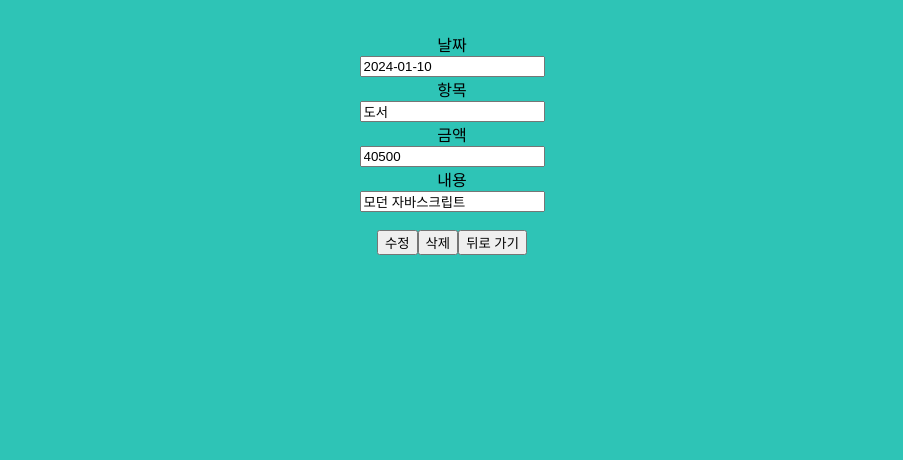
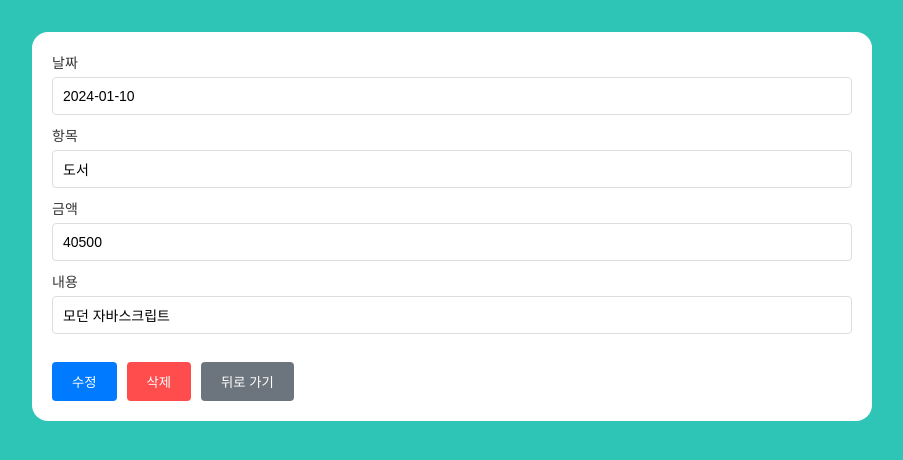
Before and after one commit to hb9901/CheckBook, a React (Vite) app: page /25600f72-53b4-4187-a9c2-47358580e2f8 in a window 1280 px wide. Shown: the top 460 px of the page, without its empty margins (188-1091 px from the left). Built offline with nearby package versions, Linux system fonts and the light colour scheme.

Commit message:
style: expenditure css 적용

```diff
--- a/src/components/Expenditure/Expenditure.jsx
+++ b/src/components/Expenditure/Expenditure.jsx
@@ -2,21 +2,96 @@ import { useRef } from "react";
 import { useNavigate, useParams } from "react-router-dom";
 import styled from "styled-components";
 
-const Wrapper = styled.div``;
+const Wrapper = styled.div`
+  margin: 0px auto;
 
-const InputWrapper = styled.div``;
+  padding: 20px;
+  max-width: 800px;
+  border-radius: 16px;
 
-const Label = styled.div``;
+  background-color: rgb(255, 255, 255);
+`;
 
-const Input = styled.input``;
+const InputWrapper = styled.div`
+  display: flex;
+  flex-direction: column;
 
-const ButtonWrapper = styled.div``;
+  margin-bottom: 10px;
+`;
 
-const ModifyButton = styled.button``;
+const Label = styled.div`
+  margin-bottom: 5px;
 
-const DeleletButton = styled.button``;
+  font-size: 14px;
+  text-align: left;
 
-const GoBackButton = styled.button``;
+  color: rgb(51, 51, 51);
+`;
+
+const Input = styled.input`
+  padding: 10px;
+
+  border: 1px solid rgb(221, 221, 221);
+  border-radius: 4px;
+
+  font-size: 14px;
+`;
+
+const ButtonWrapper = styled.div`
+  display: flex;
+  gap: 10px;
+`;
+
+const ModifyButton = styled.button`
+  padding: 10px 20px;
+
+  border: none;
+  border-radius: 4px;
+
+  background-color: rgb(0, 123, 255);
+  color: white;
+
+  cursor: pointer;
+  transition: background-color 0.2s ease-in-out 0s;
+
+  &:hover {
+    background-color: rgb(0, 38, 255);
+  }
+`;
+
+const DeleletButton = styled.button`
+  padding: 10px 20px;
+
+  border: none;
+  border-radius: 4px;
+
+  background-color: rgb(255, 77, 77);
+  color: white;
+
+  cursor: pointer;
+  transition: background-color 0.2s ease-in-out 0s;
+
+  &:hover {
+    background-color: rgb(175, 36, 36);
+  }
+`;
+
+const GoBackButton = styled.button`
+  padding: 10px 20px;
+
+  border: none;
+  border-radius: 4px;
+
+  background-color: rgb(108, 117, 125);
+  color: white;
+
+  cursor: pointer;
+  transition: background-color 0.2s ease-in-out 0s;
+
+  &:hover {
+    background-color: rgb(55, 61, 66);
+  }
+`;
 
 function Expenditure({
   monthExpenditures,
--- a/src/pages/PostDetailPage/PostDetailPage.jsx
+++ b/src/pages/PostDetailPage/PostDetailPage.jsx
@@ -1,19 +1,16 @@
-import styled from "styled-components";
 import Expenditure from "../../components/Expenditure";
 
-const PageWrapper = styled.div``;
-
-
-function PostDetailPage({ monthExpenditures , updateExpenditure, deleteExpenditure}) {
-
+function PostDetailPage({
+  monthExpenditures,
+  updateExpenditure,
+  deleteExpenditure,
+}) {
   return (
-    <PageWrapper>
-      <Expenditure
-        monthExpenditures={monthExpenditures}
-        updateExpenditure={updateExpenditure}
-        deleteExpenditure={deleteExpenditure}
-      />
-    </PageWrapper>
+    <Expenditure
+      monthExpenditures={monthExpenditures}
+      updateExpenditure={updateExpenditure}
+      deleteExpenditure={deleteExpenditure}
+    />
   );
 }
 
--- a/src/routes/router.jsx
+++ b/src/routes/router.jsx
@@ -29,7 +29,6 @@ const Router = () => {
     });
   };
 
-  console.log(expenditures);
   const deleteExpenditure = (id) => {
     setExpenditures((prev) => {
       return prev.filter((expenditure) => expenditure.id !== id);
```
